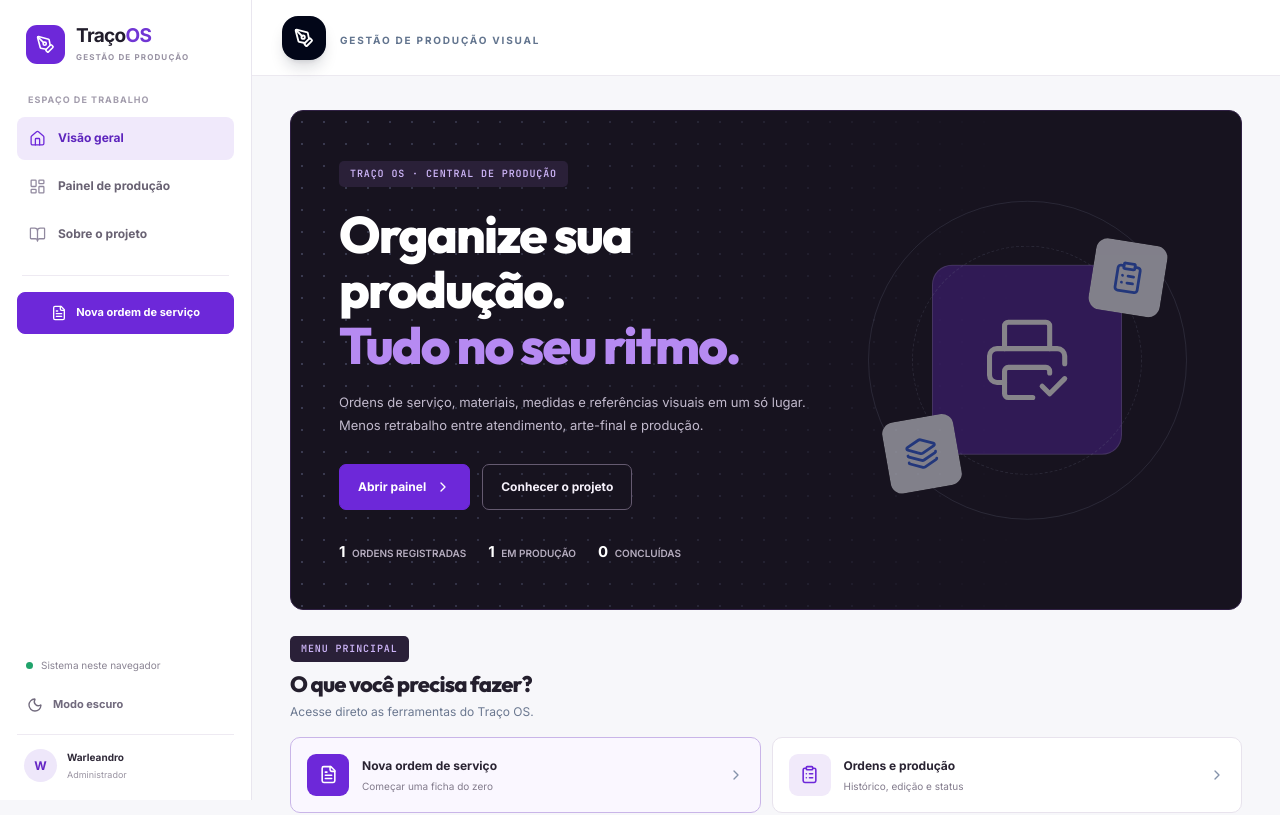
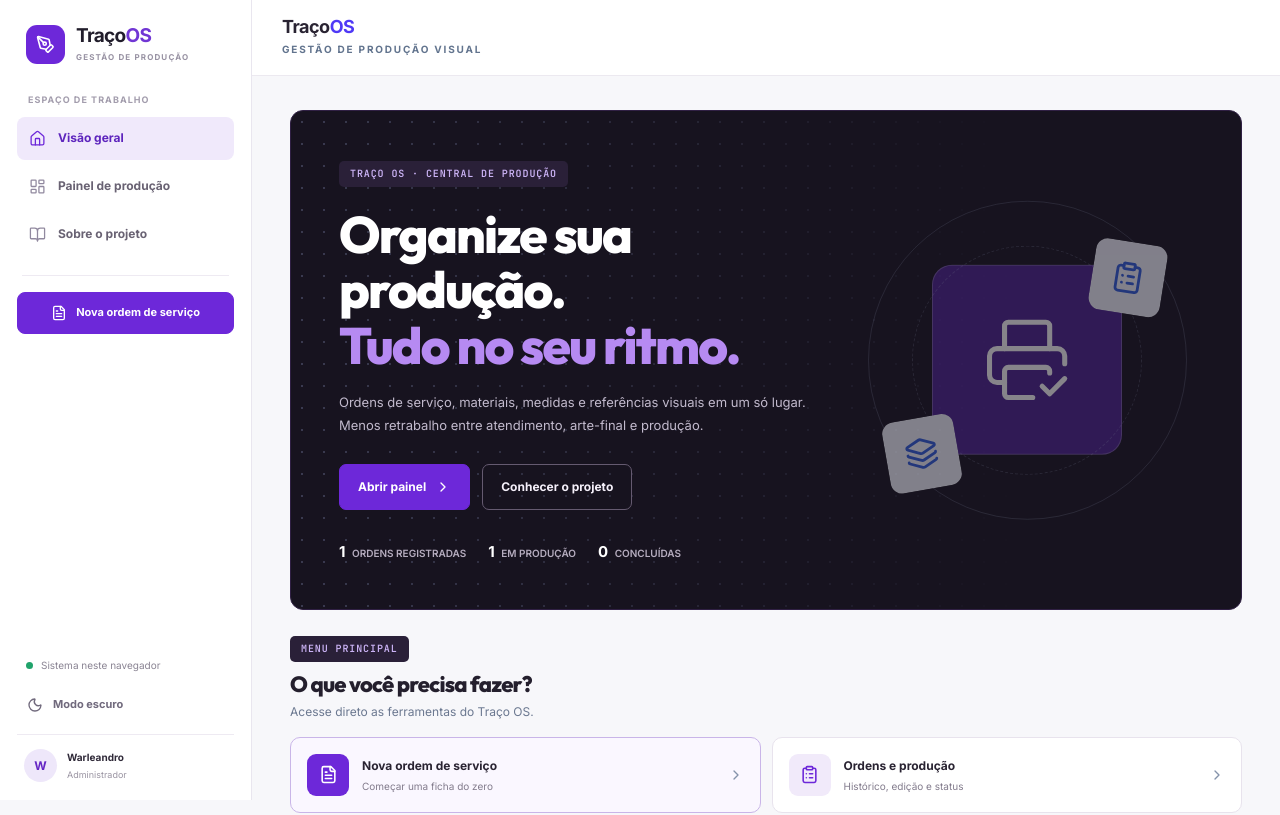
Before and after one commit to polar4851/geradordeos, a React (Vite) app: page / in a window 1280 px wide. Shown: the top 815 px of the page. Built offline with nearby package versions, Linux system fonts and the light colour scheme.

Commit message:
Polish top bar branding for sidebar layout

```diff
--- a/src/index.css
+++ b/src/index.css
@@ -1557,3 +1557,9 @@ body { margin: 0; overflow-x: hidden; }
   .app-shell { padding-left:0 !important; }
   .app-sidebar { display:none !important; }
 }
+
+/* Keep the top bar useful without duplicating the sidebar navigation. */
+.app-header-brand > div:nth-child(2) { display:none !important; }
+.app-header-brand h1 { font-size:18px !important; color:#292332 !important; letter-spacing:-.5px !important; }
+.app-header-brand h1 span { display:inline !important; }
+.app-shell.dark .app-header-brand h1 { color:#f2edf7 !important; }
```
